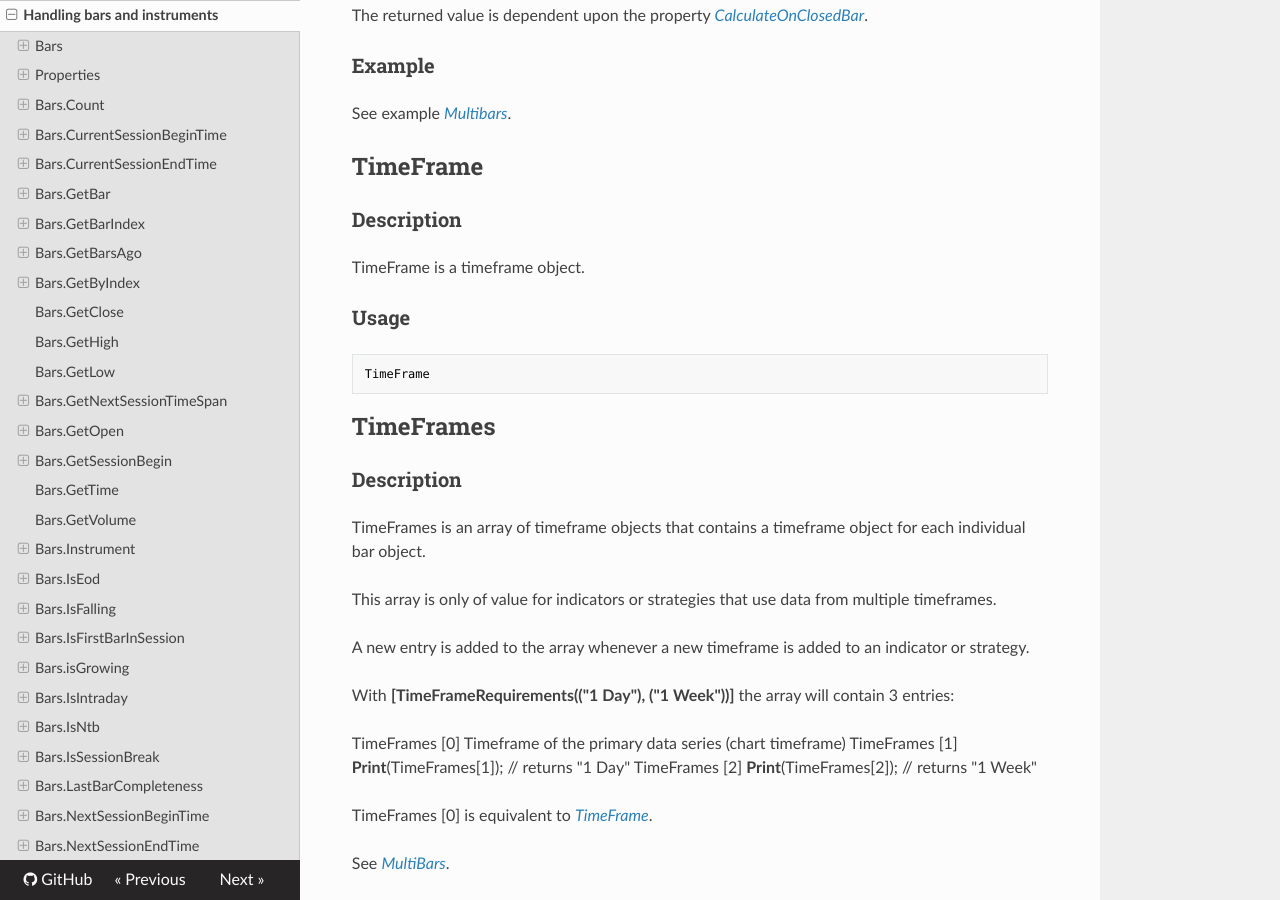
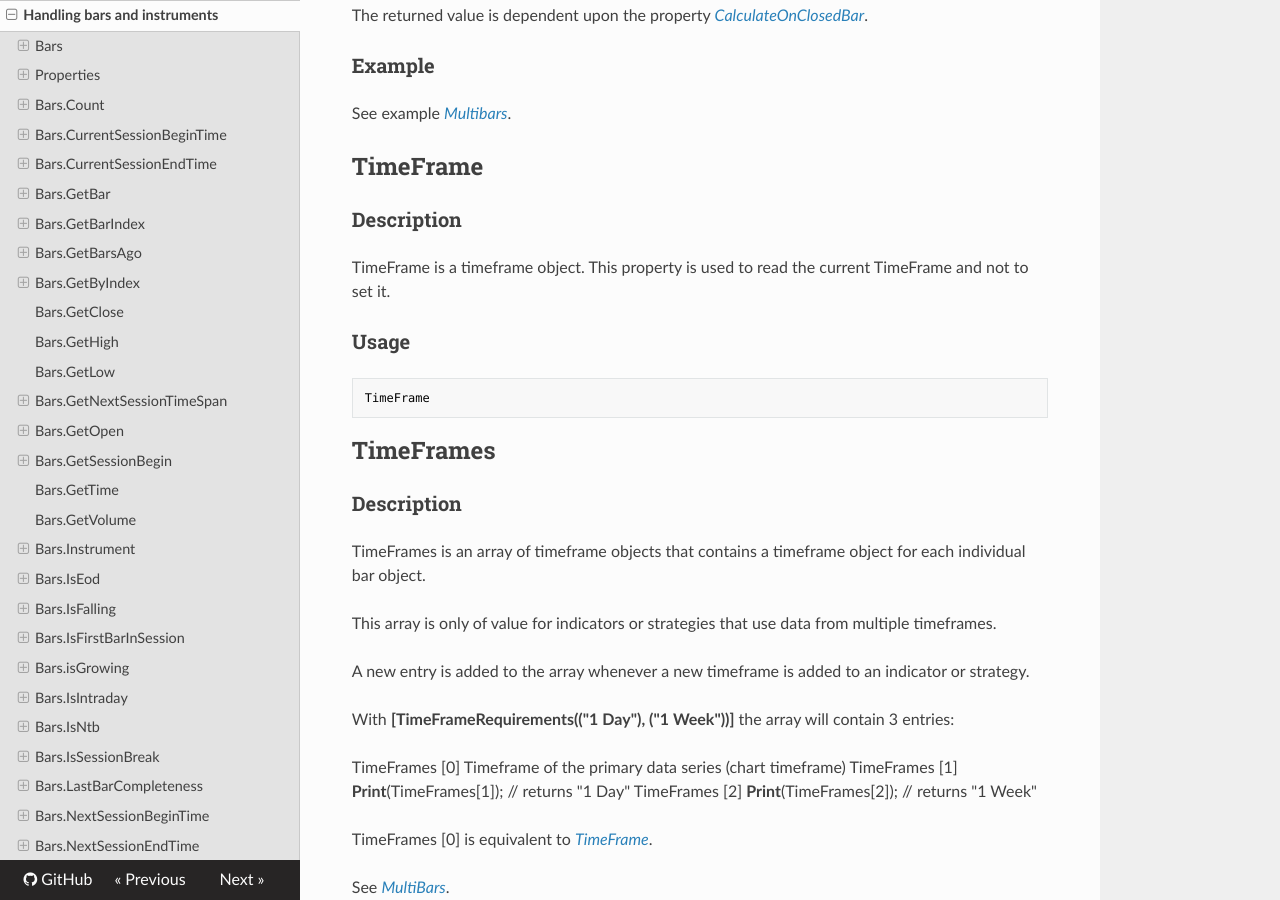
Before and after one commit to AgenaTrader/AgenaScript-documentation, an MkDocs documentation site: the page built from sources/handling_bars_and_instruments.md, in a window 1280 px wide and 900 px high, scrolled down 49114 px. Built offline with MkDocs 1.6.1, drawn with Linux system fonts in a browser that asks for light colours; nearby versions of some CDN libraries; old or Windows-style settings are respelled for this version of MkDocs.

Commit message:
Update handling_bars_and_instruments.md

````diff
--- a/sources/handling_bars_and_instruments.md
+++ b/sources/handling_bars_and_instruments.md
@@ -1691,7 +1691,7 @@ See example [*Multibars*](#multibars).
 
 ## TimeFrame
 ### Description
-TimeFrame is a timeframe object.
+TimeFrame is a timeframe object. This property is used to read the current TimeFrame and not to set it.
 
 ### Usage
 ```cs
````
